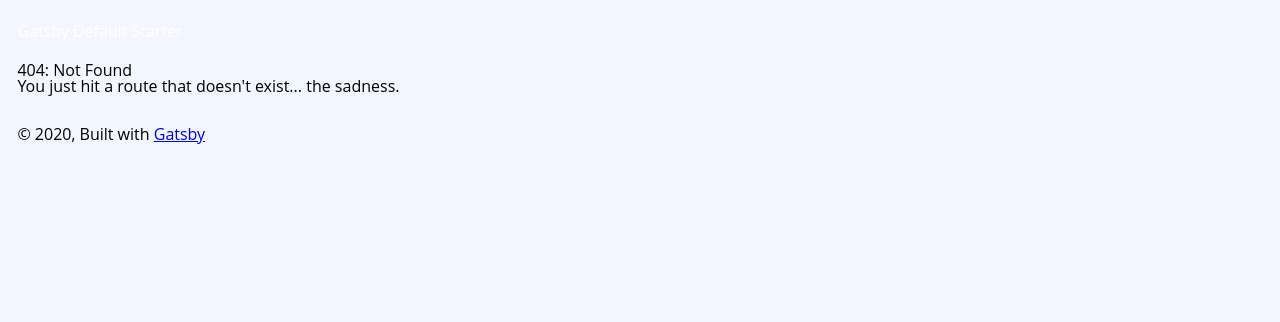
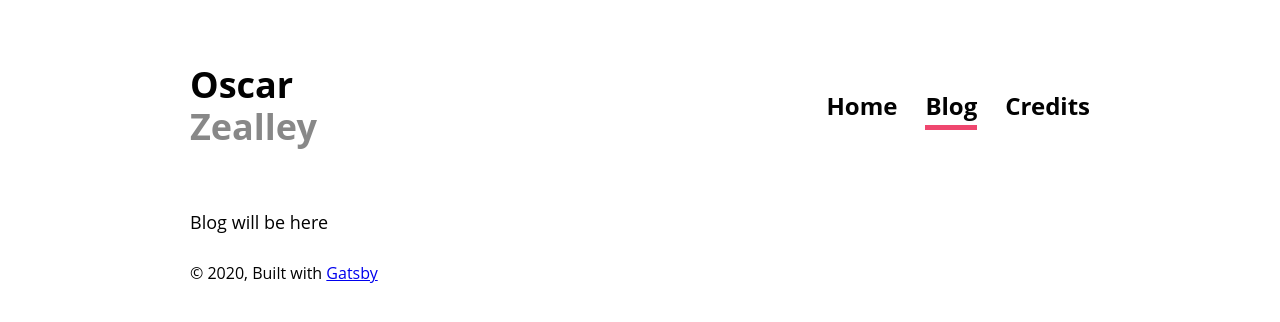
Before and after one commit to oscar8880/personal-site, a Gatsby site: page /blog in a window 1280 px wide. Before the commit this address had no page. Built offline with nearby package versions, Linux system fonts and the light colour scheme; Gatsby itself is replaced by a stand-in of ours.

Commit message:
[OZ] add unanimated top drawer and header

```diff
--- /dev/null
+++ b/src/components/Backdrop.tsx
@@ -0,0 +1,23 @@
+import React from 'react';
+import styled from 'styled-components';
+
+const StyledBackdrop = styled.div`
+  width: 100%;
+  height: 100%;
+  position: fixed;
+  z-index: 100;
+  top: 0;
+  left: 0;
+  background-color: rgba(0, 0, 0, 0.5);
+`;
+
+interface BackdropProps {
+  show?: boolean;
+  clicked: () => void;
+}
+
+const Backdrop: React.FC<BackdropProps> = ({ show = false, clicked }) => {
+  return <>{show && <StyledBackdrop onClick={clicked} />}</>;
+};
+
+export default Backdrop;
--- /dev/null
+++ b/src/components/PageWrapper.tsx
@@ -0,0 +1,11 @@
+import React from 'react';
+import styled from 'styled-components';
+
+const Wrapper = styled.div`
+  margin: 0 auto;
+  max-width: 900px;
+`;
+
+const PageWrapper: React.FC = ({ children }) => <Wrapper>{children}</Wrapper>;
+
+export default PageWrapper;
--- /dev/null
+++ b/src/components/TopDrawer.tsx
@@ -0,0 +1,86 @@
+import { faBars, faTimes } from '@fortawesome/free-solid-svg-icons';
+import { FontAwesomeIcon } from '@fortawesome/react-fontawesome';
+import { Link } from 'gatsby';
+import React from 'react';
+import styled from 'styled-components';
+import Backdrop from './Backdrop';
+import { H1 } from './Typography';
+
+const NavLinkContainer = styled.div`
+  position: fixed;
+  width: 100%;
+  top: 0;
+  left: 0;
+  z-index: 200;
+  display: flex;
+  flex-direction: column;
+  background-color: ${({ theme }) => theme.colour.white};
+  padding-top: ${({ theme }) => theme.spacer[10]};
+  padding-bottom: ${({ theme }) => theme.spacer[10]};
+  display: flex;
+  flex-direction: column;
+  justify-content: flex-start;
+  align-items: center;
+`;
+
+const NavLink = styled(Link)`
+  font-size: ${({ theme }) => theme.fontSize.lg};
+  font-weight: ${({ theme }) => theme.fontWeight.bold};
+  text-decoration: none;
+  color: ${({ theme }) => theme.colour.primaryFont};
+  margin-bottom: ${({ theme }) => theme.spacer[8]};
+  position: relative;
+  &.active {
+    ::after {
+      content: '';
+      position: absolute;
+      height: 5px;
+      bottom: -8px;
+      right: 0;
+      width: 100%;
+      background-color: ${({ theme }) => theme.colour.pink};
+    }
+  }
+`;
+
+const UnstyledButton = styled.button`
+  font-size: 100%;
+  font-family: inherit;
+  border: 0;
+  padding: 0;
+  background-color: inherit;
+  position: absolute;
+  z-index: 300;
+  right: ${({ theme }) => theme.spacer[6]};
+  top: ${({ theme }) => theme.spacer[6]};
+`;
+
+interface TopDrawerProps {
+  show: boolean;
+  close: () => void;
+}
+
+const TopDrawer: React.FC<TopDrawerProps> = ({ show, close }) => {
+  return (
+    <>
+      <Backdrop show={show} clicked={close} />
+      {show && (
+        <NavLinkContainer>
+          <UnstyledButton type="button" onClick={close}>
+            <FontAwesomeIcon size="3x" color="#020202" icon={faTimes} />
+          </UnstyledButton>
+          <NavLink to="/" activeClassName="active">
+            Home
+          </NavLink>
+          <NavLink to="/blog" activeClassName="active">
+            Blog
+          </NavLink>
+          <NavLink to="/credits" activeClassName="active">
+            Credits
+          </NavLink>
+        </NavLinkContainer>
+      )}
+    </>
+  );
+};
+export default TopDrawer;
--- a/src/components/Typography.tsx
+++ b/src/components/Typography.tsx
@@ -2,7 +2,7 @@ import styled from 'styled-components';
 
 export const P = styled.p`
   font-size: ${({ theme }) => theme.fontSize.base};
-  @media (max-width: 768px) {
+  @media (min-width: 768px) {
     font-size: ${({ theme }) => theme.fontSize.lg};
   }
 `;
@@ -14,7 +14,7 @@ export const H1 = styled.h1`
 
 export const H2 = styled.h2`
   font-size: ${({ theme }) => theme.fontSize.base};
-  @media (max-width: 768px) {
+  @media (min-width: 768px) {
     font-size: ${({ theme }) => theme.fontSize['2xl']};
   }
 `;
--- a/src/components/header.tsx
+++ b/src/components/header.tsx
@@ -1,38 +1,102 @@
+import { faBars } from '@fortawesome/free-solid-svg-icons';
+import { FontAwesomeIcon } from '@fortawesome/react-fontawesome';
 import { Link } from 'gatsby';
-import React from 'react';
+import React, { useState } from 'react';
 import styled from 'styled-components';
-
-interface HeaderProps {
-  siteTitle: string;
-}
+import TopDrawer from './TopDrawer';
+import { H1 } from './Typography';
 
 const StyledHeader = styled.header`
-  background: ${({ theme }) => theme.colour.primary};
-  margin-bottom: '1.45rem';
+  padding-left: ${({ theme }) => theme.spacer[6]};
+  padding-right: ${({ theme }) => theme.spacer[6]};
+  padding-top: ${({ theme }) => theme.spacer[6]};
+  padding-bottom: ${({ theme }) => theme.spacer[6]};
+  display: flex;
+  flex-direction: row;
+  justify-content: space-between;
+  align-items: center;
+  @media (min-width: ${({ theme }) => theme.breakpoint.lg}) {
+    padding-left: ${({ theme }) => theme.spacer[0]};
+    padding-right: ${({ theme }) => theme.spacer[0]};
+    padding-top: ${({ theme }) => theme.spacer['xl']};
+    padding-bottom: ${({ theme }) => theme.spacer['xl']};
+  }
 `;
 
-const Container = styled.div`
-  margin: 0 auto;
-  max-width: 960;
-  padding: 1.45rem 1.0875rem;
+const StyledSpan = styled.span`
+  color: ${({ theme }) => theme.colour.grey[500]};
+  display: block;
 `;
 
-const Header: React.FC<HeaderProps> = ({ siteTitle = '' }) => (
-  <StyledHeader>
-    <Container>
-      <h1 style={{ margin: 0 }}>
-        <Link
-          to="/"
-          style={{
-            color: 'white',
-            textDecoration: 'none',
-          }}
-        >
-          {siteTitle}
-        </Link>
-      </h1>
-    </Container>
-  </StyledHeader>
-);
+const BurgerContainer = styled.div`
+  display: initial;
+  @media (min-width: ${({ theme }) => theme.breakpoint.lg}) {
+    display: none;
+  }
+`;
+
+const UnstyledButton = styled.button`
+  font-size: 100%;
+  font-family: inherit;
+  border: 0;
+  padding: 0;
+  background-color: inherit;
+`;
+
+const NavLinkContainer = styled.ul`
+  display: none;
+  @media (min-width: ${({ theme }) => theme.breakpoint.lg}) {
+    display: initial;
+  }
+`;
+
+const NavLink = styled(Link)`
+  font-size: ${({ theme }) => theme.fontSize['3xl']};
+  font-weight: ${({ theme }) => theme.fontWeight.bold};
+  text-decoration: none;
+  color: ${({ theme }) => theme.colour.primaryFont};
+  margin-left: ${({ theme }) => theme.spacer[7]};
+  position: relative;
+  &.active {
+    ::after {
+      content: '';
+      position: absolute;
+      height: 5px;
+      bottom: -8px;
+      right: 0;
+      width: 100%;
+      background-color: ${({ theme }) => theme.colour.pink};
+    }
+  }
+`;
+
+const Header: React.FC = () => {
+  const [showMenu, setShowMenu] = useState(false);
+
+  return (
+    <StyledHeader>
+      <H1>
+        Oscar<StyledSpan>Zealley</StyledSpan>
+      </H1>
+      <BurgerContainer>
+        <UnstyledButton type="button" onClick={() => setShowMenu(true)}>
+          <FontAwesomeIcon size="3x" color="#020202" icon={faBars} />
+        </UnstyledButton>
+      </BurgerContainer>
+      <NavLinkContainer>
+        <NavLink to="/" activeClassName="active">
+          Home
+        </NavLink>
+        <NavLink to="/blog" activeClassName="active">
+          Blog
+        </NavLink>
+        <NavLink to="/credits" activeClassName="active">
+          Credits
+        </NavLink>
+      </NavLinkContainer>
+      <TopDrawer show={showMenu} close={() => setShowMenu(false)} />
+    </StyledHeader>
+  );
+};
 
 export default Header;
--- a/src/components/layout.tsx
+++ b/src/components/layout.tsx
@@ -4,6 +4,7 @@ import { useStaticQuery, graphql } from 'gatsby';
 import Header from './Header';
 import styled, { ThemeProvider } from 'styled-components';
 import { defaultTheme, GlobalStyle } from '../theme/globalStyles';
+import PageWrapper from './PageWrapper';
 
 const Layout: React.FC = ({ children }) => {
   const data = useStaticQuery(graphql`
@@ -16,21 +17,15 @@ const Layout: React.FC = ({ children }) => {
     }
   `);
 
-  const PageWrapper = styled.div`
-    margin: 0 auto;
-    max-width: 960;
-    padding: 0 1.0875rem 1.45rem;
-  `
-
   const Footer = styled.footer`
     margin-top: 2rem;
-  `
+  `;
 
   return (
     <ThemeProvider theme={defaultTheme}>
       <GlobalStyle />
-      <Header siteTitle={data.site.siteMetadata?.title || 'Title'} />
       <PageWrapper>
+        <Header />
         <main>{children}</main>
         <Footer
           style={{
--- /dev/null
+++ b/src/pages/blog.tsx
@@ -0,0 +1,14 @@
+import React from 'react';
+
+import Layout from '../components/Layout';
+import SEO from '../components/SEO';
+import { P } from '../components/Typography';
+
+const IndexPage: React.FC = () => (
+  <Layout>
+    <SEO title="Blog" />
+    <P>Blog will be here</P>
+  </Layout>
+);
+
+export default IndexPage;
--- a/src/theme/globalStyles.tsx
+++ b/src/theme/globalStyles.tsx
@@ -144,12 +144,13 @@ export const GlobalStyle = createGlobalStyle`
   html,
   body {
     scroll-behavior: smooth;
-    background-color: ${({ theme }) => theme.colour.grey[100]};
-    color: ${({ theme }) => theme.colour.grey[900]};
+    background-color: ${({ theme }) => theme.colour.white};
+    color: ${({ theme }) => theme.colour.primaryFont};
     font-family: ${({ theme }) => theme.font.default};
   }
   p,h1,h2,h3,h4,h5,h6 {
     margin: 0;
     padding: 0;
+    line-height: 1.17;
   }
 `;
```
Also changed, not shown: src/pages/credits.tsx (added, +14 -0 lines).
